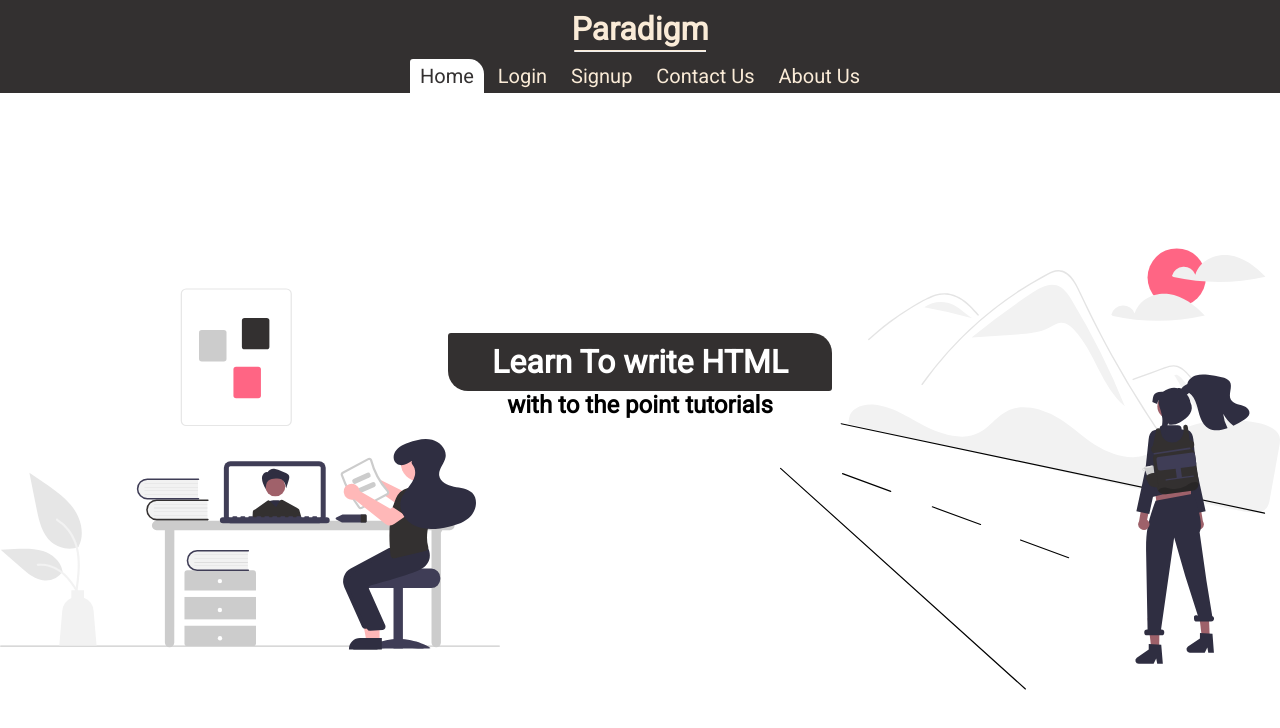
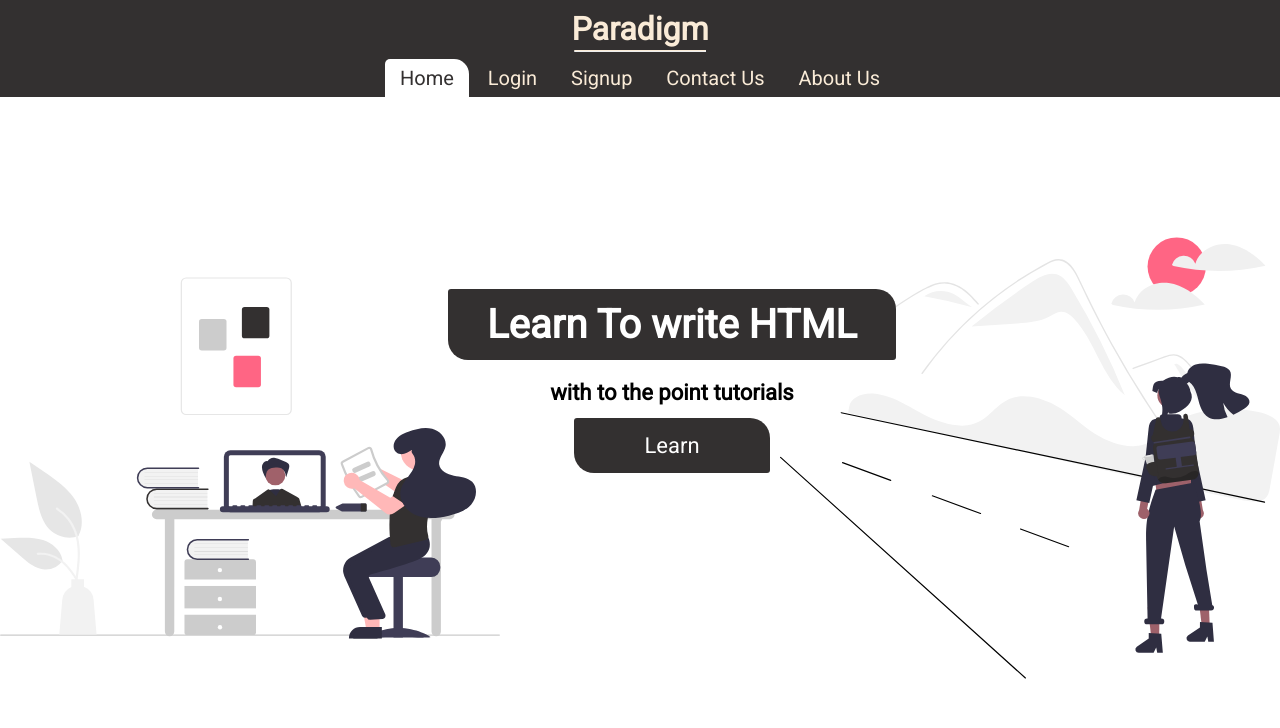
Before and after one commit to paraspatle-jpg/Paradigm, a plain HTML site: page landing-page.html in a window 1280 px wide. Drawn offline with Linux system fonts and the light colour scheme.

Commit message:
added some designs

```diff
--- a/landing-page.html
+++ b/landing-page.html
@@ -55,8 +55,9 @@
 
         li {
             display: inline-block;
-            padding: 5px 10px 5px 10px;
-            border-radius: 3px 15px 0px 0px;
+            font-size:20px;
+            padding: 7px 15px 7px 15px;
+            border-radius: 5px 15px 0px 0px;
             transition: 0.6s;
         }
 
@@ -86,25 +87,45 @@
         .body-container>h1 {
             color: white;
             background-color: #333030;
-            padding: 10px;
+            padding: 12px;
             border-radius: 3px 20px 3px 20px;
+            font-size:40px;
+            margin-bottom:20px;
         }
 
         .body-container>h2 {
             text-align: center;
+            font-size: 22px;
+            margin-bottom:8px;
         }
         .body-container{
-            margin-top: 30vh;
+            margin-top: 24vh;
             margin-left: 35vw;
-            width: 30%;
+            width: 35%;
             display: flex;
             flex-direction: column;
             justify-content: center;
         }
+        .body-container>span{
+            text-align: center;
+            margin-top:20px;
+        }
+        .body-container>span>a{
+            text-decoration: none;
+            font-size: 22px;
+            background-color:#333030;
+            padding: 15px 70px 15px 70px;
+            border-radius:3px 20px 3px 20px;
+            color: white;
+            transition:0.6s;
+        }
+        .body-container>span>a:hover{
+            background-color: #ff6584;
+
+        }
         img {
-            margin-top: -200px;
+            margin-top: -250px;
         }
-
         .img-explore {
             float: right;
         }
@@ -128,6 +149,7 @@
         <div class="body-container">
             <h1>Learn To write HTML</h1>
             <h2>with to the point tutorials</h2>
+            <span><a href="">Learn</a></span>
         </div>
         <img class="img-learn" src="./assets/learn.svg" height="500" width="500" alt="learn.svg">
         <img class="img-explore" src="./assets/explore.svg" height="500" width="500" alt="learn.svg">
```
